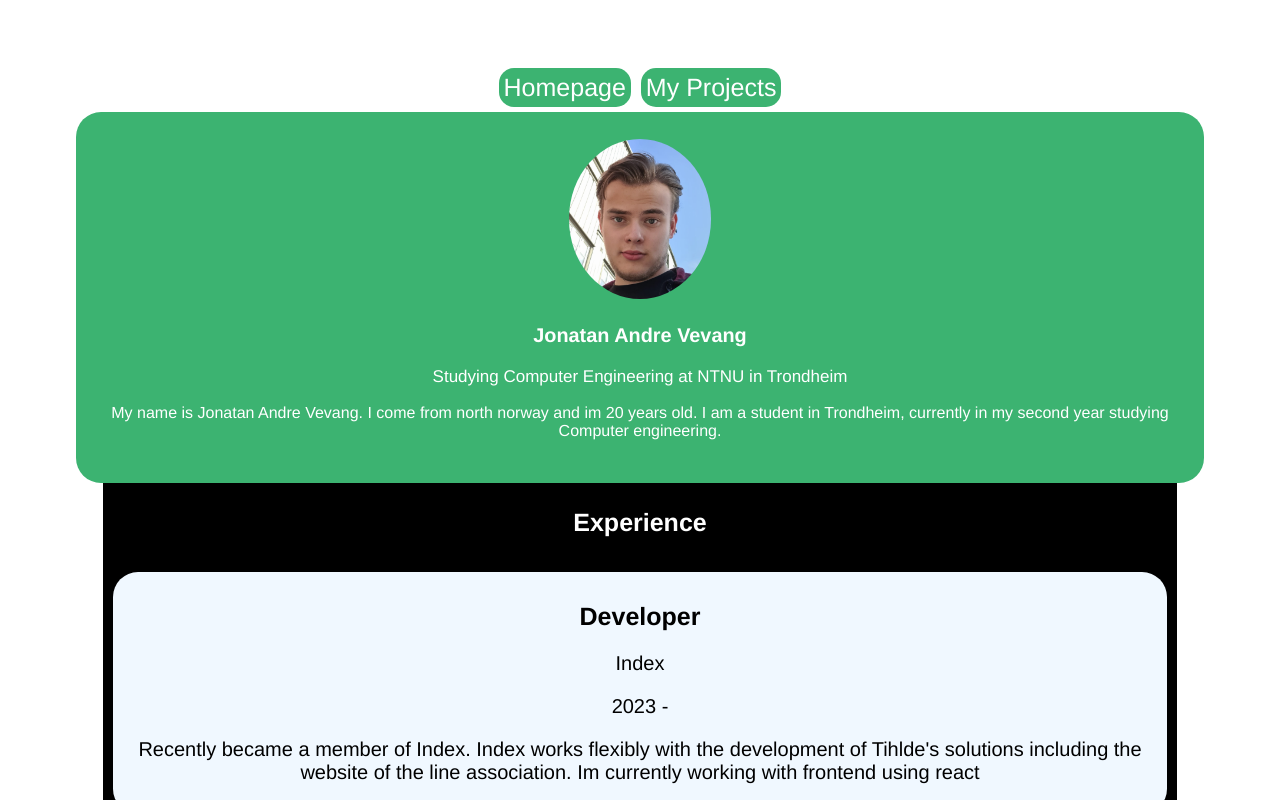
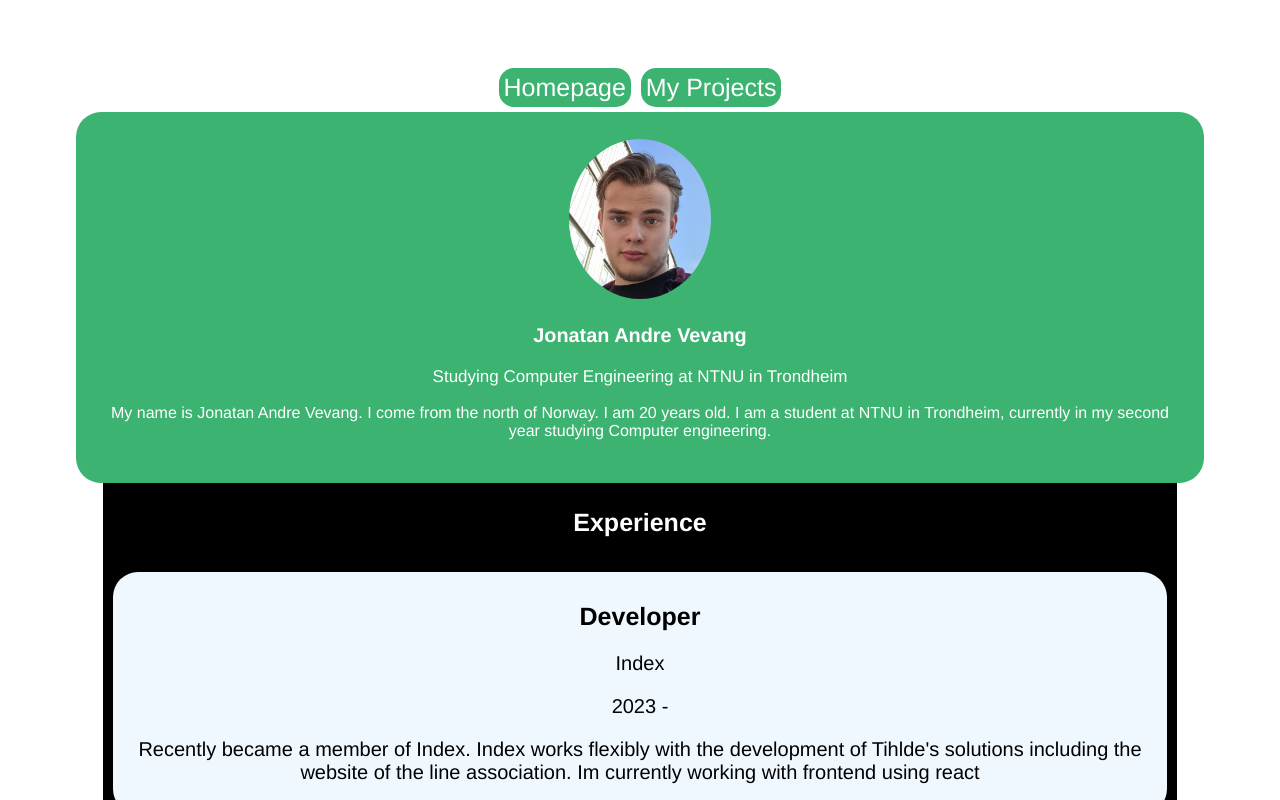
Before and after one commit to Jonabarce/Eportfolio, a Vue app: page /resume in a window 1280 px wide. Shown: the top 800 px of the page. Built offline with nearby package versions, Linux system fonts and the light colour scheme.

Commit message:
Fixed typo

```diff
--- a/src/components/Homepage/LeftSection.vue
+++ b/src/components/Homepage/LeftSection.vue
@@ -6,10 +6,10 @@
          <p>Studying Computer Engineering at NTNU in Trondheim</p>
       </div>
       <div class="about-me">
-         <p>My name is Jonatan Andre Vevang. I come from north norway and
-         im 20 years old.
-         I am a student in Trondheim,
-         currently in my second year studying Computer engineering.
+         <p>                My name is Jonatan Andre Vevang. I come from the north of Norway.
+                I am 20 years old.
+                I am a student at NTNU in Trondheim,
+                currently in my second year studying Computer engineering.
          </p>
       </div>
     </div>
```
